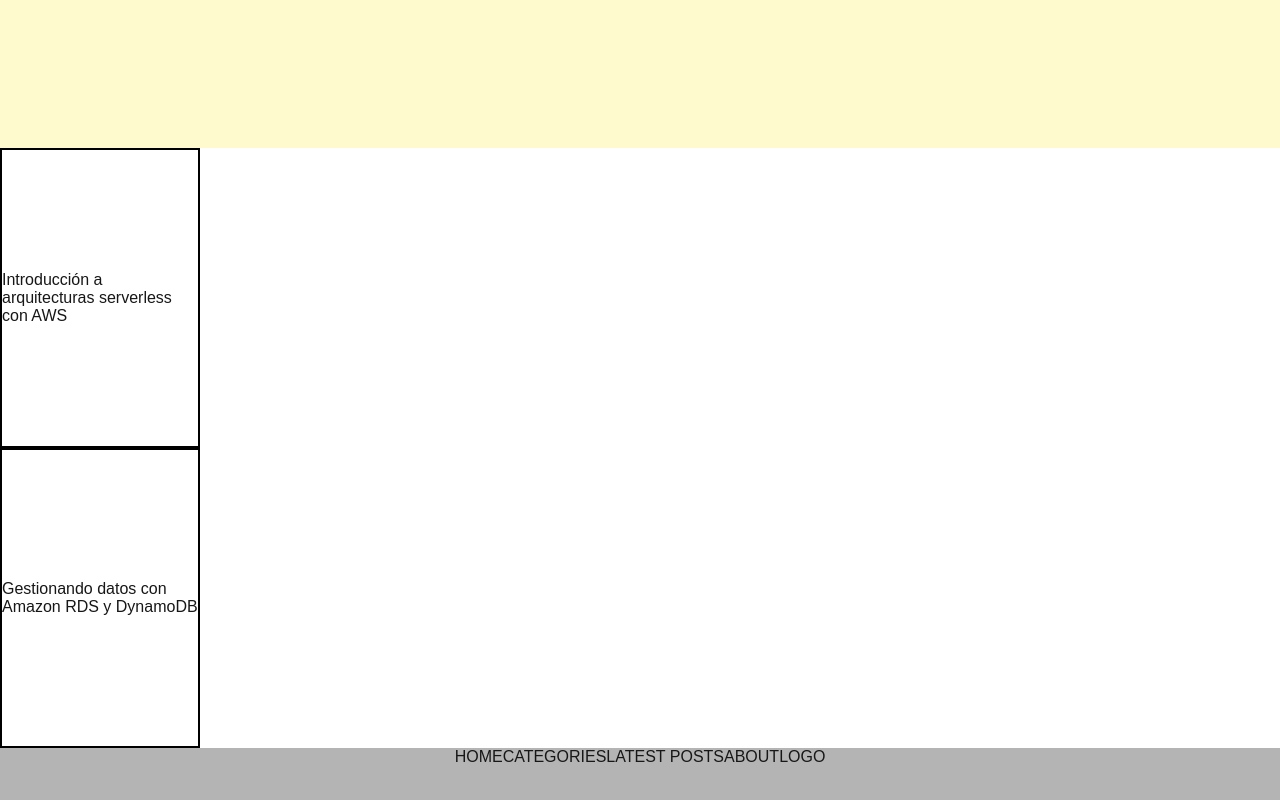
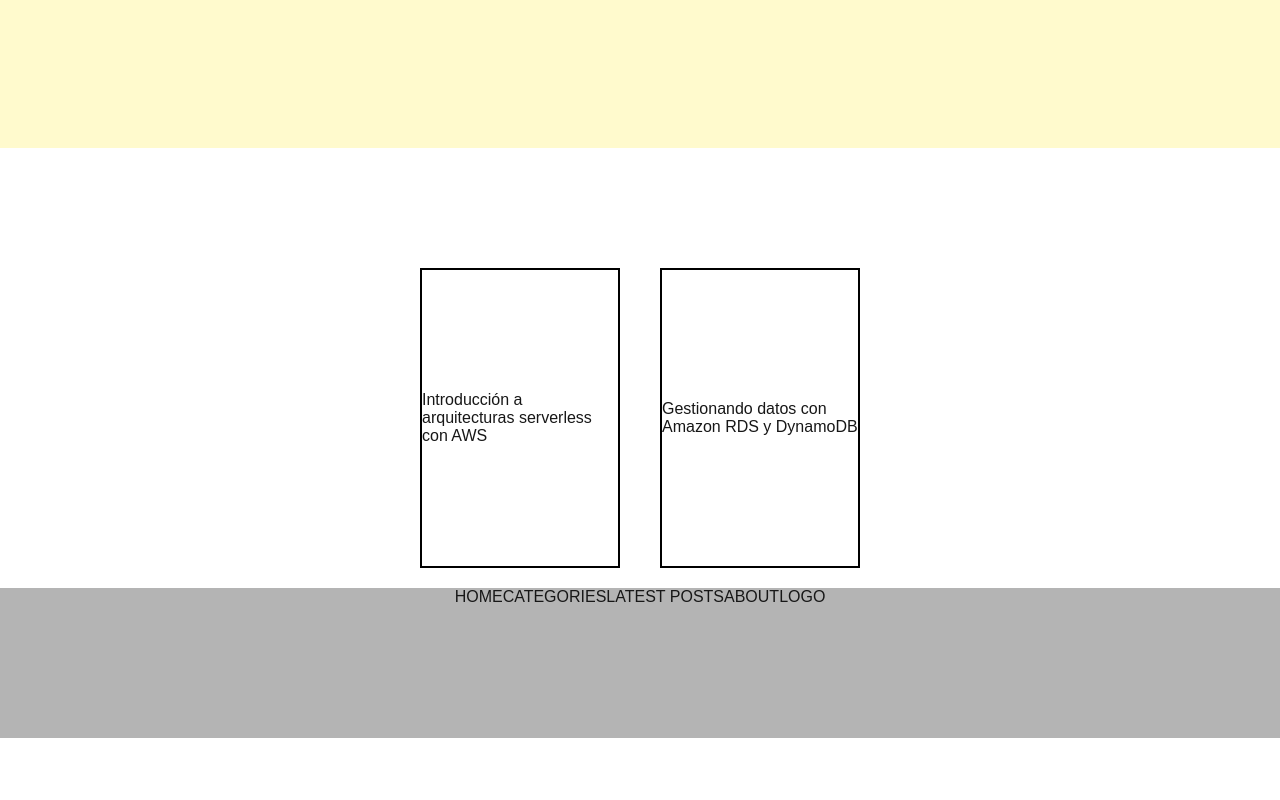
Before and after one commit to arnaldo10cisne/blog.arnaldocisneros.com, a Next.js app: page /categories/cloud in a window 1280 px wide. Shown: the part 492-1292 px from the top of the page. After the commit the page ends 1230 px from the top, so only its background shows below. Built offline with nearby package versions, Linux system fonts and the light colour scheme.

Commit message:
Added styles to CategoryPostList

```diff
--- a/src/app/categories/[category_type]/CategoryPostItem.module.scss
+++ b/src/app/categories/[category_type]/CategoryPostItem.module.scss
@@ -6,4 +6,5 @@
   border: 2px solid black;
   justify-content: center;
   align-items: flex-start;
+  margin: 20px;
 }
--- /dev/null
+++ b/src/app/categories/[category_type]/CategoryPostList.module.scss
@@ -0,0 +1,5 @@
+.CategoryPostList {
+  display: flex;
+  justify-content: center;
+  padding-top: 100px;
+}
--- a/src/app/categories/[category_type]/CategoryPostList.tsx
+++ b/src/app/categories/[category_type]/CategoryPostList.tsx
@@ -2,6 +2,7 @@ import { MOCK_ARTICLES } from "@/app/lib/mock_data";
 import { ArticleCategoriesEnum } from "@/app/lib/models";
 import React from "react";
 import CategoryPostItem from "./CategoryPostItem";
+import styles from "./CategoryPostList.module.scss";
 
 interface CategoryPostListProps {
   type: ArticleCategoriesEnum;
@@ -13,11 +14,11 @@ const CategoryPostList = ({ type }: CategoryPostListProps) => {
   });
 
   return (
-    <>
+    <section className={styles.CategoryPostList}>
       {articles.map((art) => (
         <CategoryPostItem key={art.id} article={art} />
       ))}
-    </>
+    </section>
   );
 };
 
```
